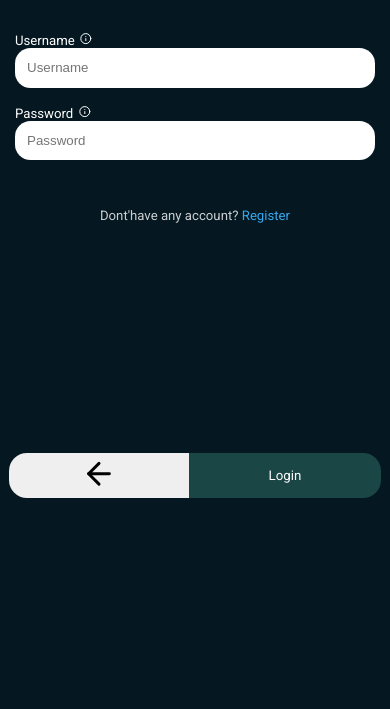
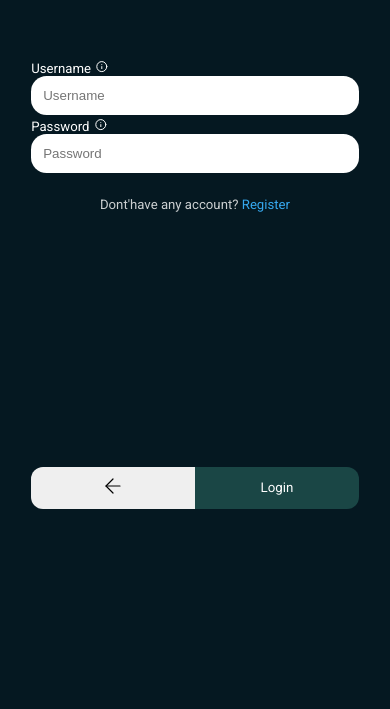
Before and after one commit to DearmenChandro/FrontEnd-Balbalan, a plain HTML site: page index.html in a window 390 px wide. Shown: the part 135-844 px from the top of the page. Drawn offline with nearby package versions, Linux system fonts and the light colour scheme.

Commit message:
testing ukuran elemen register page dan login page

```diff
--- a/css/login-page-style.css
+++ b/css/login-page-style.css
@@ -24,18 +24,19 @@ body {
 }
 
 /* Header section */
-header .headsection {
-  width: fit-content;
+
+header .headclass .headsection {
+  width: 100%;
   display: flex;
-  margin: 2rem 2.5rem 0.5rem;
+  padding: 2rem 2%;
 }
 
-header .headsection #logo {
+header .headclass .headsection #logo {
   height: 7rem;
   width: 3.8rem;
 }
 
-header .headsection #logo-tulisan {
+header .headclass .headsection #logo-tulisan {
   height: 5rem;
   width: 20rem;
   margin-left: 1rem;
@@ -43,37 +44,31 @@ header .headsection #logo-tulisan {
 }
 
 /* Content Section */
-form {
+.content form {
   justify-content: center;
   display: flex;
   justify-content: center;
+  padding: 2rem 35%;
 }
 
-form .form-input {
-  margin-top: 1.2rem;
+.content form .input-group {
+  width: 100%;
+  font-family: "Roboto", sans-serif;
 }
-
-form .input-group {
-  font-family: "Roboto", sans-serif;
-  font-size: 1.1rem;
-  margin-bottom: 1rem;
+.content form .input-group .form-input input {
+  height: 3.3rem;
+  width: 100%;
+  border-radius: 1.3rem;
+  padding-left: 1rem;
 }
-
-form .input-group .form-input p svg {
+.content form .input-group .form-input p svg {
   height: 1.3rem;
   width: 1.3rem;
   padding-top: 0.3rem;
   cursor: pointer;
 }
 
-form .input-group .form-input input {
-  height: 3.3rem;
-  width: 30rem;
-  border-radius: 1.3rem;
-  padding-left: 1rem;
-}
-
-form .input-group .form-input p {
+.content form .input-group .form-input p {
   margin-right: 0.5rem;
 }
 
@@ -81,8 +76,7 @@ form .input-group .form-input p {
 .register-cta {
   display: flex;
   justify-content: center;
-  margin-top: 3rem;
-  margin-bottom: 15rem;
+  margin-bottom: 17rem;
 }
 
 .register-cta a {
@@ -113,23 +107,31 @@ form .input-group .form-input p {
   margin-top: 3rem;
 }
 
+.group-button {
+  padding: 2rem 33%;
+}
+
+.group-button #back-button {
+  width: 100%;
+  height: 3.5rem;
+  border-top-left-radius: 1rem;
+  border-bottom-left-radius: 1rem;
+  cursor: pointer;
+}
+
 .group-button #login-button {
   background-color: #1a4645;
+  width: 100%;
+  height: 3.5rem;
+  border-top-right-radius: 1rem;
+  border-bottom-right-radius: 1rem;
   color: #fdfdfd;
-  width: 16rem;
-  height: 3.7rem;
-  border-top-right-radius: 1.5rem;
-  border-bottom-right-radius: 1.5rem;
   cursor: pointer;
   font-family: "Roboto", sans-serif;
 }
 
-.group-button #back-button {
-  width: 15rem;
-  height: 3.7rem;
-  border-top-left-radius: 1.5rem;
-  border-bottom-left-radius: 1.5rem;
-  cursor: pointer;
+.group-button #back-button svg {
+  stroke-width: 0.1rem;
 }
 
 .group-button #login-button:hover {
@@ -154,17 +156,14 @@ form .input-group .form-input p {
 
   header {
     margin-bottom: 3rem;
-    display: flex;
-    justify-content: center;
+  }
+
+  .content form {
+    padding: 2rem 18%;
   }
 
   .group-button {
-    margin-top: 8rem;
-  }
-
-  .group-button #back-button svg {
-    height: 80%;
-    width: 80%;
+    padding: 2rem 25%;
   }
 }
 
@@ -181,8 +180,14 @@ form .input-group .form-input p {
   .register-cta {
     display: flex;
     justify-content: center;
-    margin-top: 3rem;
     margin-bottom: 19rem;
+  }
+  .content form {
+    padding: 2rem 8%;
+  }
+
+  .group-button {
+    padding: 2rem 8%;
   }
 }
 
--- a/css/register-page-style.css
+++ b/css/register-page-style.css
@@ -24,18 +24,18 @@ body {
 }
 
 /* Header section */
-header .headsection {
-  width: fit-content;
+header .headclass .headsection {
+  width: 100%;
   display: flex;
-  margin: 2rem 2.5rem 0.5rem;
+  padding: 2rem 2%;
 }
 
-header .headsection #logo {
+header .headclass .headsection #logo {
   height: 7rem;
   width: 3.8rem;
 }
 
-header .headsection #logo-tulisan {
+header .headclass .headsection #logo-tulisan {
   height: 5rem;
   width: 20rem;
   margin-left: 1rem;
@@ -43,37 +43,31 @@ header .headsection #logo-tulisan {
 }
 
 /* Content Section */
-form {
+.content form {
   justify-content: center;
   display: flex;
   justify-content: center;
+  padding: 2rem 35%;
 }
 
-form .form-input {
-  margin-top: 1.2rem;
+.content form .input-group {
+  width: 100%;
+  font-family: "Roboto", sans-serif;
 }
-
-form .input-group {
-  font-family: "Roboto", sans-serif;
-  font-size: 0.9rem;
+.content form .input-group .form-input input {
+  height: 3.3rem;
+  width: 100%;
+  border-radius: 1.3rem;
+  padding-left: 1rem;
 }
-
-form .input-group .form-input p svg {
+.content form .input-group .form-input p svg {
   height: 1.3rem;
   width: 1.3rem;
   padding-top: 0.3rem;
   cursor: pointer;
 }
 
-form .input-group .form-input input {
-  height: 3.3rem;
-  width: 30rem;
-  border-radius: 1.3rem;
-  padding-left: 1rem;
-  font-family: "Roboto", sans-serif;
-}
-
-form .input-group .form-input p {
+.content form .input-group .form-input p {
   margin-right: 0.5rem;
 }
 
@@ -81,7 +75,7 @@ form .input-group .form-input p {
 .login-cta {
   display: flex;
   justify-content: center;
-  margin-top: 3rem;
+  margin-bottom: 7rem;
 }
 
 .login-cta a {
@@ -112,24 +106,31 @@ form .input-group .form-input p {
   margin-top: 3rem;
 }
 
-.group-button #register-button {
-  background-color: #1a4645;
-  color: #fdfdfd;
-  width: 15rem;
-  height: 3.5rem;
-  border-top-right-radius: 1rem;
-  border-bottom-right-radius: 1rem;
-  cursor: pointer;
-  margin-top: 3rem;
+.group-button {
+  padding: 2rem 33%;
 }
 
 .group-button #back-button {
-  width: 15rem;
+  width: 100%;
   height: 3.5rem;
   border-top-left-radius: 1rem;
   border-bottom-left-radius: 1rem;
   cursor: pointer;
-  margin-top: 3rem;
+}
+
+.group-button #register-button {
+  background-color: #1a4645;
+  width: 100%;
+  height: 3.5rem;
+  border-top-right-radius: 1rem;
+  border-bottom-right-radius: 1rem;
+  color: #fdfdfd;
+  cursor: pointer;
+  font-family: "Roboto", sans-serif;
+}
+
+.group-button #back-button svg {
+  stroke-width: 0.1rem;
 }
 
 .group-button #register-button:hover {
@@ -150,21 +151,18 @@ form .input-group .form-input p {
   /* responsive break points */
   html {
     font-size: 75%;
-    display: flex;
-    justify-content: center;
   }
 
   header {
     margin-bottom: 3rem;
   }
 
-  .group-button {
-    margin-top: 8rem;
+  .content form {
+    padding: 2rem 18%;
   }
 
-  .group-button #back-button svg {
-    height: 80%;
-    width: 80%;
+  .group-button {
+    padding: 2rem 25%;
   }
 }
 
@@ -181,8 +179,13 @@ form .input-group .form-input p {
   .login-cta {
     display: flex;
     justify-content: center;
-    margin-top: 3rem;
     margin-bottom: 12rem;
+  }
+  .content form {
+    padding: 2rem 8%;
+  }
+  .group-button {
+    padding: 2rem 8%;
   }
 }
 
--- a/index.html
+++ b/index.html
@@ -28,7 +28,7 @@
 
     <header>
 
-
+        <section class="headclass">
 
             <div class="headsection">
 
@@ -39,7 +39,7 @@
             </div>
 
 
-
+        </section>
 
     </header>
 
@@ -51,7 +51,7 @@
 
 
     <!-- content start -->
-
+    <section class="content">
 
         <form action="">
 
@@ -79,7 +79,7 @@
 
             </div>
 
-
+    </section>
 
     </form>
 
```
Also changed, not shown: register-page.html (+7 -2 lines). Lines whose indentation alone changed are shown as unchanged.
